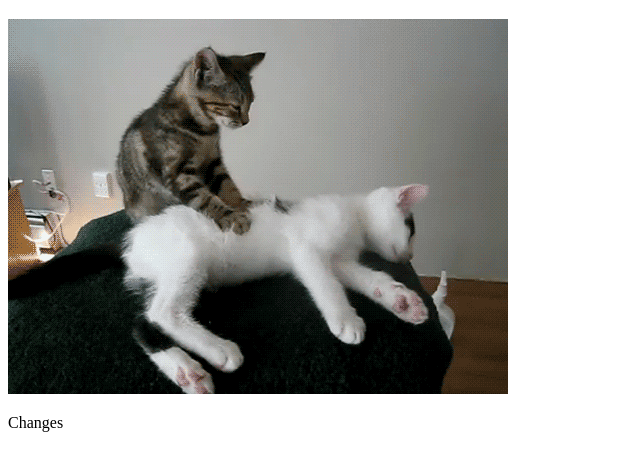
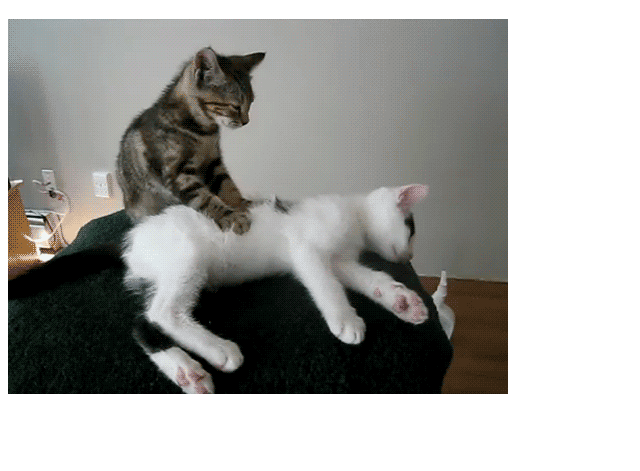
Before and after one commit to fewd42/cool_project, a plain HTML site: page index.html in a window 1280 px wide. Shown: the part 61-532 px from the top of the page, without its empty margins (0-640 px from the left). Drawn offline with Linux system fonts and the light colour scheme.

Commit message:
Undid changes

```diff
--- a/index.html
+++ b/index.html
@@ -10,7 +10,5 @@
 
 	<img src="images/funny_cats_gifs_19.gif" alt="Cat Massage">
 
-	<p>Changes</p>
-
 </body>
 </html>
```
